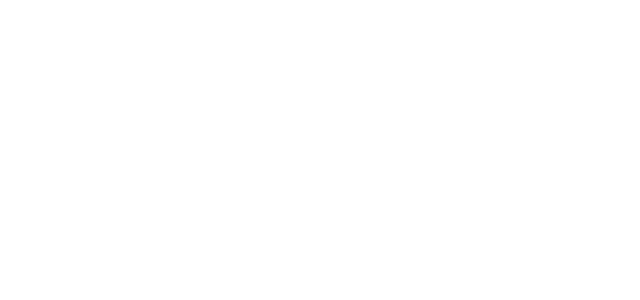
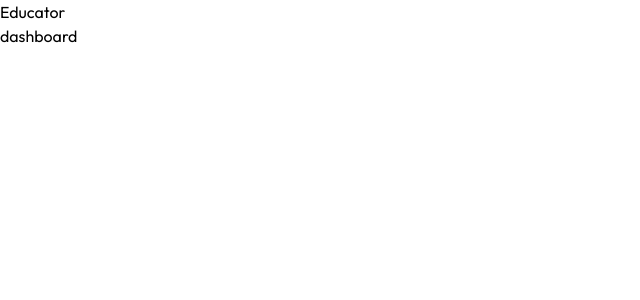
Before and after one commit to rodgerstar/Reactjs_tailwindcss_clerk_LMS, a React (Vite) app in the folder client/: page /educator/educator in a window 1280 px wide. Before the commit this address had no page. Shown: the top 300 px of the page, without its empty margins (0-640 px from the left). Built offline with nearby package versions, Linux system fonts and the light colour scheme.

Commit message:
educator routes perfectly working

```diff
--- a/client/src/App.jsx
+++ b/client/src/App.jsx
@@ -6,6 +6,13 @@ import CourseDetails from "./pages/student/CourseDetails.jsx";
 import MyEnrollments from "./pages/student/MyEnrollments.jsx";
 import Player from "./pages/student/Player.jsx";
 import Loading from "./Components/student/Loading.jsx";
+import Educator from "./pages/educator/Educator.jsx";
+import Dashboard from "./pages/educator/Dashboard.jsx";
+import AddCourse from "./pages/educator/AddCourse.jsx";
+import MyCourses from "./pages/educator/MyCourses.jsx";
+import StudentEnrolled from "./pages/educator/StudentEnrolled.jsx";
+
+
 
 const  App = () => {
     return (
@@ -18,7 +25,14 @@ const  App = () => {
                 <Route path='/my-enrollments' element= {<MyEnrollments />}  />
                 <Route path='/player/:courseId' element= {<Player />}  />
                 <Route path='/loading/:path' element= {<Loading />}  />
-                <Route path='/educator'>
+
+
+                <Route path='/educator' element={<Educator />}>
+                    <Route path='educator' element={<Dashboard />} />
+                    <Route path='add-course' element={<AddCourse/>}/>
+                    <Route path='my-courses' element={<MyCourses/>}/>
+                    <Route path='student-enrolled' element={<StudentEnrolled/>}/>
+
 
                 </Route>
 
--- a/client/src/pages/educator/AddCourse.jsx
+++ b/client/src/pages/educator/AddCourse.jsx
@@ -4,8 +4,7 @@ import React from "react";
 const AddCourse = () => {
     return (
         <div>
-            <h1>Navbar</h1>
-
+            <h1>course</h1>
         </div>
     )
 }
--- a/client/src/pages/educator/Dashboard.jsx
+++ b/client/src/pages/educator/Dashboard.jsx
@@ -4,7 +4,7 @@ import React from "react";
 const Dashboard = () => {
     return (
         <div>
-            <h1>Navbar</h1>
+            <h1>dashboard</h1>
 
         </div>
     )
--- a/client/src/pages/educator/Educator.jsx
+++ b/client/src/pages/educator/Educator.jsx
@@ -1,10 +1,16 @@
 import React from "react";
+
+import {Outlet} from "react-router-dom";
 
 
 const Educator = () => {
     return (
         <div>
-            <h1>Navbar</h1>
+            <h1>Educator</h1>
+
+            <div>
+                {<Outlet/>}
+            </div>
 
         </div>
     )
--- a/client/src/pages/educator/MyCourses.jsx
+++ b/client/src/pages/educator/MyCourses.jsx
@@ -4,7 +4,7 @@ import React from "react";
 const MyCourses = () => {
     return (
         <div>
-            <h1>Navbar</h1>
+            <h1>My courses</h1>
 
         </div>
     )
--- a/client/src/pages/educator/StudentEnrolled.jsx
+++ b/client/src/pages/educator/StudentEnrolled.jsx
@@ -4,7 +4,7 @@ import React from "react";
 const StudentEnrolled = () => {
     return (
         <div>
-            <h1>Navbar</h1>
+            <h1>Students Enrolled</h1>
 
         </div>
     )
```
